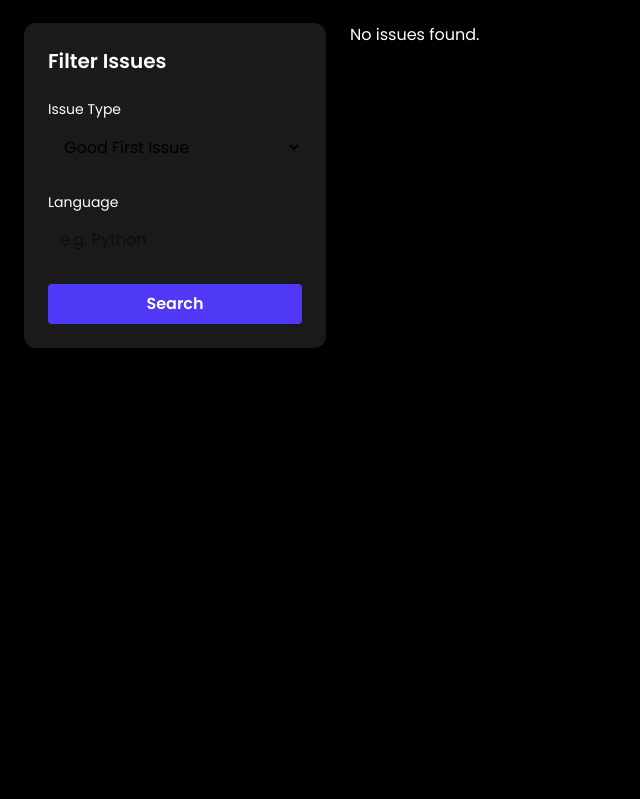
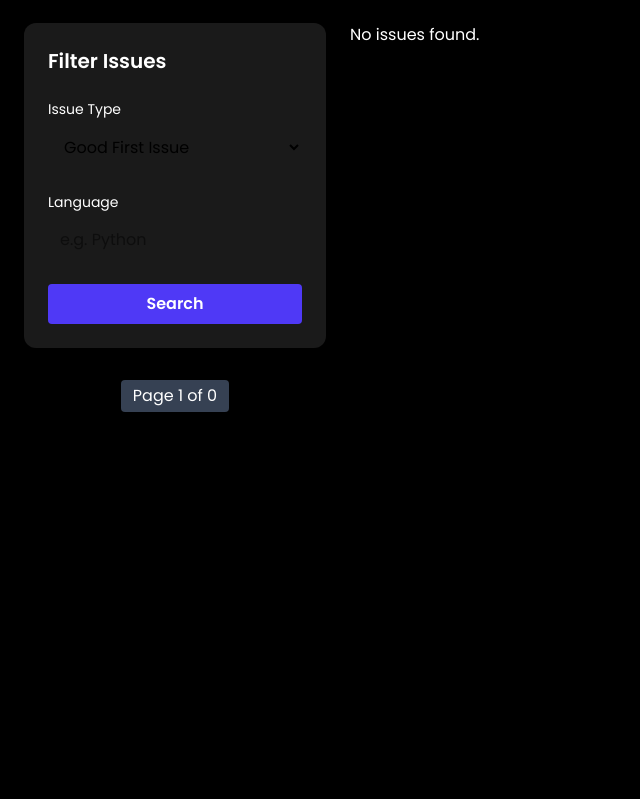
Before and after one commit to DaleStack/Beacon, a Django app: page /dashboard/ in a window 1280 px wide. Shown: the part 90-889 px from the top of the page, without its empty margins (0-640 px from the left). Run offline with Django 5.2, Linux system fonts and the light colour scheme; the visitor is signed in with stand-in values (Sample User, id 1); data that the repository does not hold is empty; some libraries are stand-ins or nearby versions.

Commit message:
feat: pagination

```diff
--- a/core/templates/core/const/navbar.html
+++ b/core/templates/core/const/navbar.html
@@ -7,7 +7,7 @@
     {% if user.is_authenticated %}
         <div class="flex items-center space-x-10">
             <div class="flex items-center space-x-8">
-                <a href="">Discover</a>
+                <a href="{% url 'dashboard' %}">Discover</a>
                 <a href="">Favorites</a>
             </div>
 
--- a/core/templates/core/const/searchbar.html
+++ b/core/templates/core/const/searchbar.html
@@ -1,5 +1,5 @@
 <!-- Search Sidebar -->
-<div class="w-full flex-shrink-0">
+<div class="w-full flex-shrink-0 flex flex-col">
   <form method="get" class="bg-white/10 p-6 rounded-xl space-y-6 text-white w-full">
     <h2 class="text-xl font-semibold">Filter Issues</h2>
 
@@ -25,4 +25,16 @@
       Search
     </button>
   </form>
+
+  <div class="mt-8 flex justify-center items-center gap-3 text-white">
+    {% if current_page > 1 %}
+        <a href="?page={{ current_page|add:-1 }}{% if request.GET.label %}&label={{ request.GET.label }}{% endif %}{% if request.GET.language %}&language={{ request.GET.language }}{% endif %}" class="px-3 py-1 bg-gray-800 rounded hover:bg-gray-700">Previous</a>
+    {% endif %}
+
+    <span class="px-3 py-1 bg-gray-700 rounded">Page {{ current_page }} of {{ last_page }}</span>
+
+    {% if current_page < last_page %}
+        <a href="?page={{ current_page|add:1 }}{% if request.GET.label %}&label={{ request.GET.label }}{% endif %}{% if request.GET.language %}&language={{ request.GET.language }}{% endif %}" class="px-3 py-1 bg-gray-800 rounded hover:bg-gray-700">Next</a>
+    {% endif %}
+    </div>
 </div>
--- a/core/views.py
+++ b/core/views.py
@@ -4,8 +4,13 @@ from django.contrib.auth.decorators import login_required
 import requests
 import os
 from dotenv import load_dotenv
+from django.core.paginator import Paginator
+from django.http import JsonResponse
+from django.template.loader import render_to_string
+
+
 load_dotenv()
-from django.core.paginator import Paginator
+
 
 # Create your views here.
 def home(request):
@@ -23,7 +28,7 @@ def dashboard(request):
 
     label = request.GET.get("label", "good-first-issue")
     language = request.GET.get("language")
-    page = request.GET.get("page", 1)  # <-- 👈 new
+    page = request.GET.get("page", 1)
 
     query = f"label:{label} state:open"
     if language:
--- a/theme/static/css/dist/styles.css
+++ b/theme/static/css/dist/styles.css
@@ -991,6 +991,9 @@
   .mt-4 {
     margin-top: calc(var(--spacing) * 4);
   }
+  .mt-8 {
+    margin-top: calc(var(--spacing) * 8);
+  }
   .mt-10 {
     margin-top: calc(var(--spacing) * 10);
   }
@@ -1182,6 +1185,9 @@
   .gap-2 {
     gap: calc(var(--spacing) * 2);
   }
+  .gap-3 {
+    gap: calc(var(--spacing) * 3);
+  }
   .gap-6 {
     gap: calc(var(--spacing) * 6);
   }
@@ -1269,6 +1275,12 @@
   .bg-gray-200 {
     background-color: var(--color-gray-200);
   }
+  .bg-gray-700 {
+    background-color: var(--color-gray-700);
+  }
+  .bg-gray-800 {
+    background-color: var(--color-gray-800);
+  }
   .bg-gray-900 {
     background-color: var(--color-gray-900);
   }
@@ -1472,6 +1484,11 @@
   .btn-info {
     --btn-color: var(--color-info);
     --btn-fg: var(--color-info-content);
+  }
+  @media (hover: hover) {
+    .hover\:bg-gray-700:hover {
+      background-color: var(--color-gray-700);
+    }
   }
   @media (hover: hover) {
     .hover\:bg-indigo-700:hover {
```
